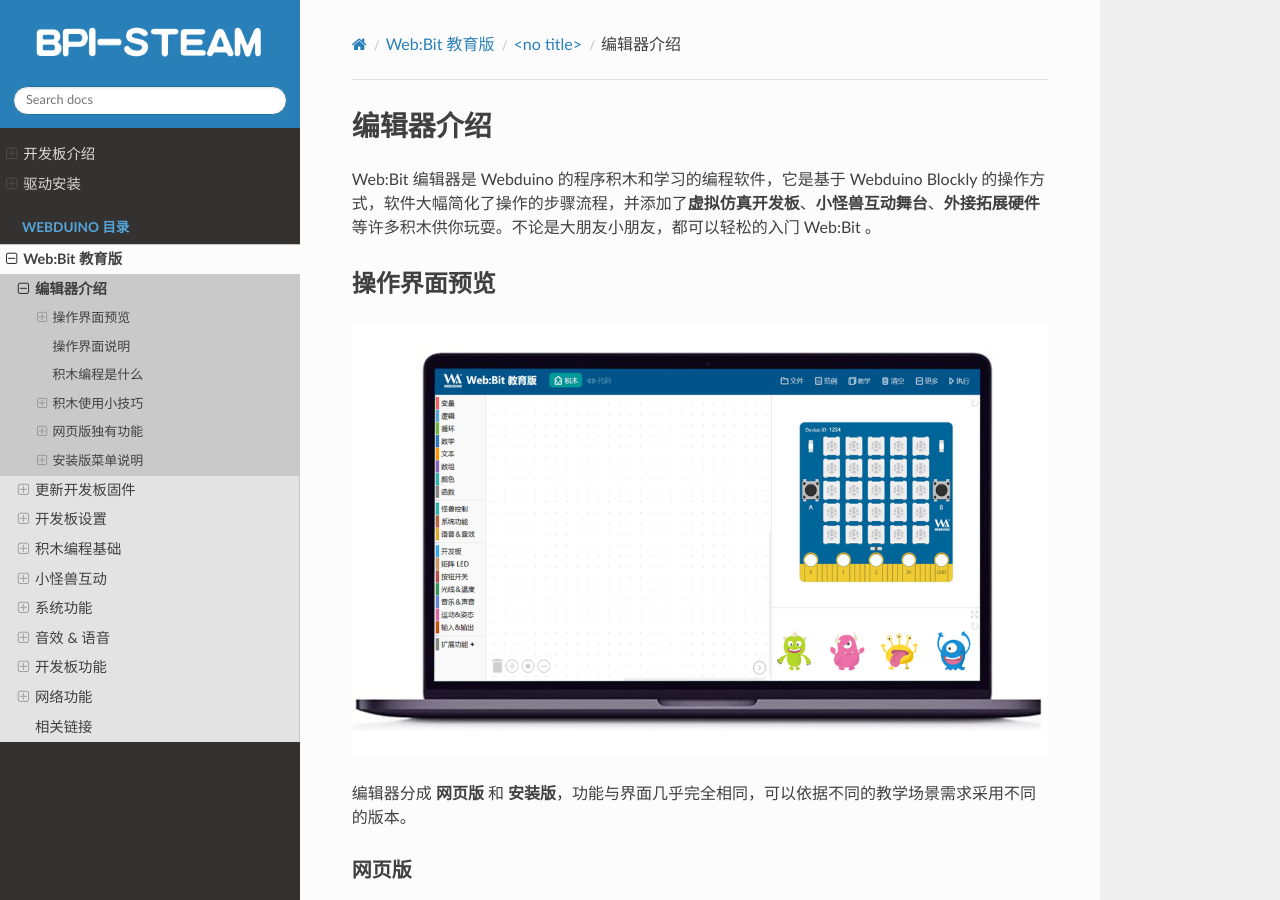
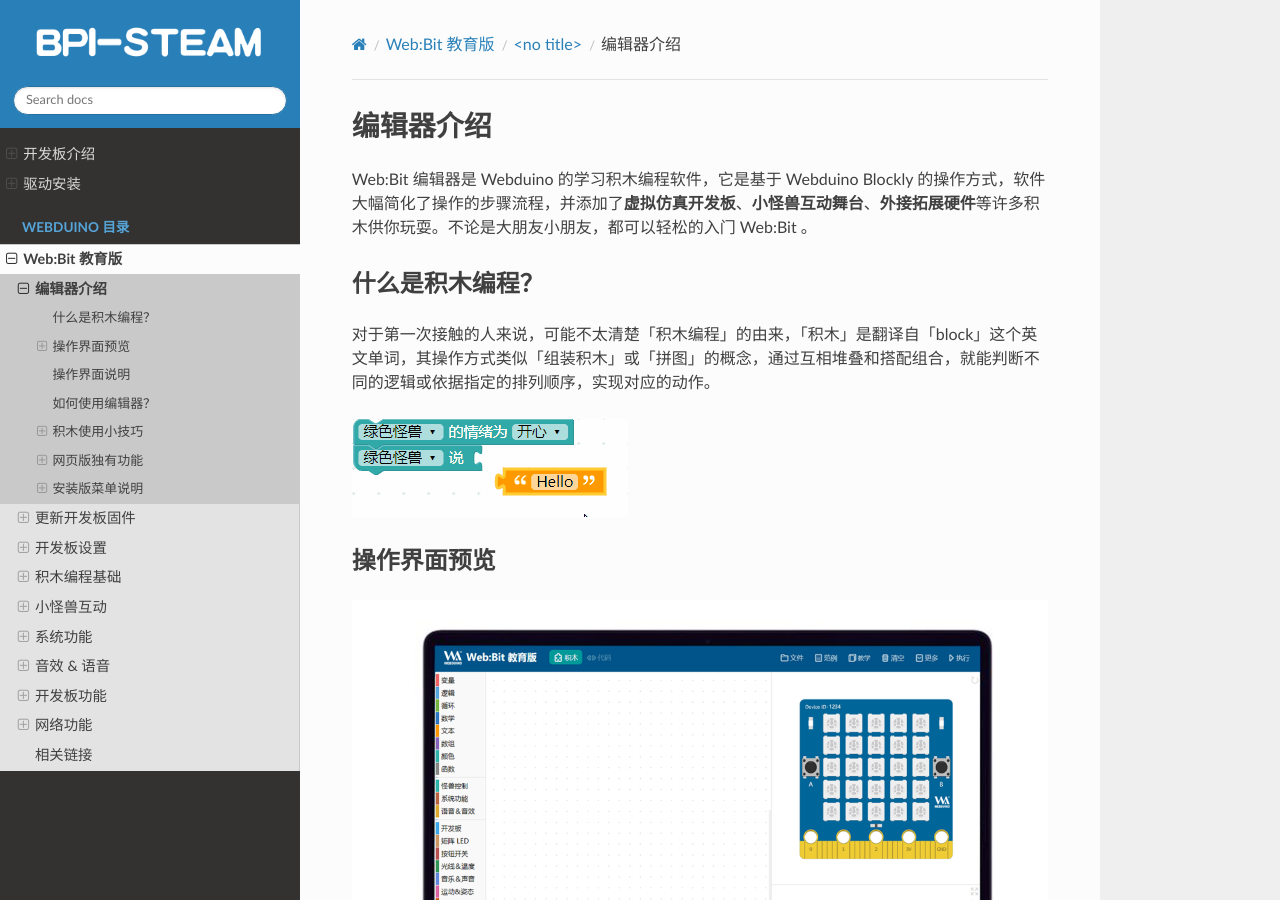
Before and after one commit to BPI-STEAM/simplified_webbit_docs, a Sphinx documentation site: the page built from source/webduino/tutorials/info/software.md, in a window 1280 px wide and 900 px high. Built offline with Sphinx 7.4.7 and the Read the Docs theme 2.0.0, drawn with Linux system fonts in a browser that asks for light colours; pages that are not in the unit, such as notebooks, are missing from menus; some of the changed text lies outside the part shown.

Commit message:
Update software.md

```diff
--- a/source/webduino/tutorials/info/software.md
+++ b/source/webduino/tutorials/info/software.md
@@ -1,7 +1,13 @@
 
 ## 编辑器介绍
 
-Web:Bit 编辑器是 Webduino 的程序积木和学习的编程软件，它是基于 Webduino Blockly 的操作方式，软件大幅简化了操作的步骤流程，并添加了**虚拟仿真开发板**、**小怪兽互动舞台**、**外接拓展硬件**等许多积木供你玩耍。不论是大朋友小朋友，都可以轻松的入门 Web:Bit 。
+Web:Bit 编辑器是 Webduino 的学习积木编程软件，它是基于 Webduino Blockly 的操作方式，软件大幅简化了操作的步骤流程，并添加了**虚拟仿真开发板**、**小怪兽互动舞台**、**外接拓展硬件**等许多积木供你玩耍。不论是大朋友小朋友，都可以轻松的入门 Web:Bit 。
+
+### 什么是积木编程？
+
+对于第一次接触的人来说，可能不太清楚「积木编程」的由来，「积木」是翻译自「block」这个英文单词，其操作方式类似「组装积木」或「拼图」的概念，通过互相堆叠和搭配组合，就能判断不同的逻辑或依据指定的排列顺序，实现对应的动作。
+
+![](software/upload_307159386b586670a14bf1f5ec5fc23a.gif)
 
 ### 操作界面预览
 
@@ -36,11 +42,7 @@
 
 ![](software/upload_f63b41003e28555aeff8f6ee16471391.png)
 
-### 积木编程是什么
-
-对于第一次接触的人来说，可能不太清楚「积木编程」的由来，「积木」是翻译自「block」这个英文单词，其操作方式类似「组装积木」或「拼图」的概念，通过互相堆叠和搭配组合，就能判断不同的逻辑或依据指定的排列顺序，实现对应的动作。
-
-![](software/upload_307159386b586670a14bf1f5ec5fc23a.gif)
+### 如何使用编辑器？
 
 编辑器是基于 Google 所开发出的 Blockly 图形化编程工具，下面我们演示一下使用进行编程的效果。
 
```
